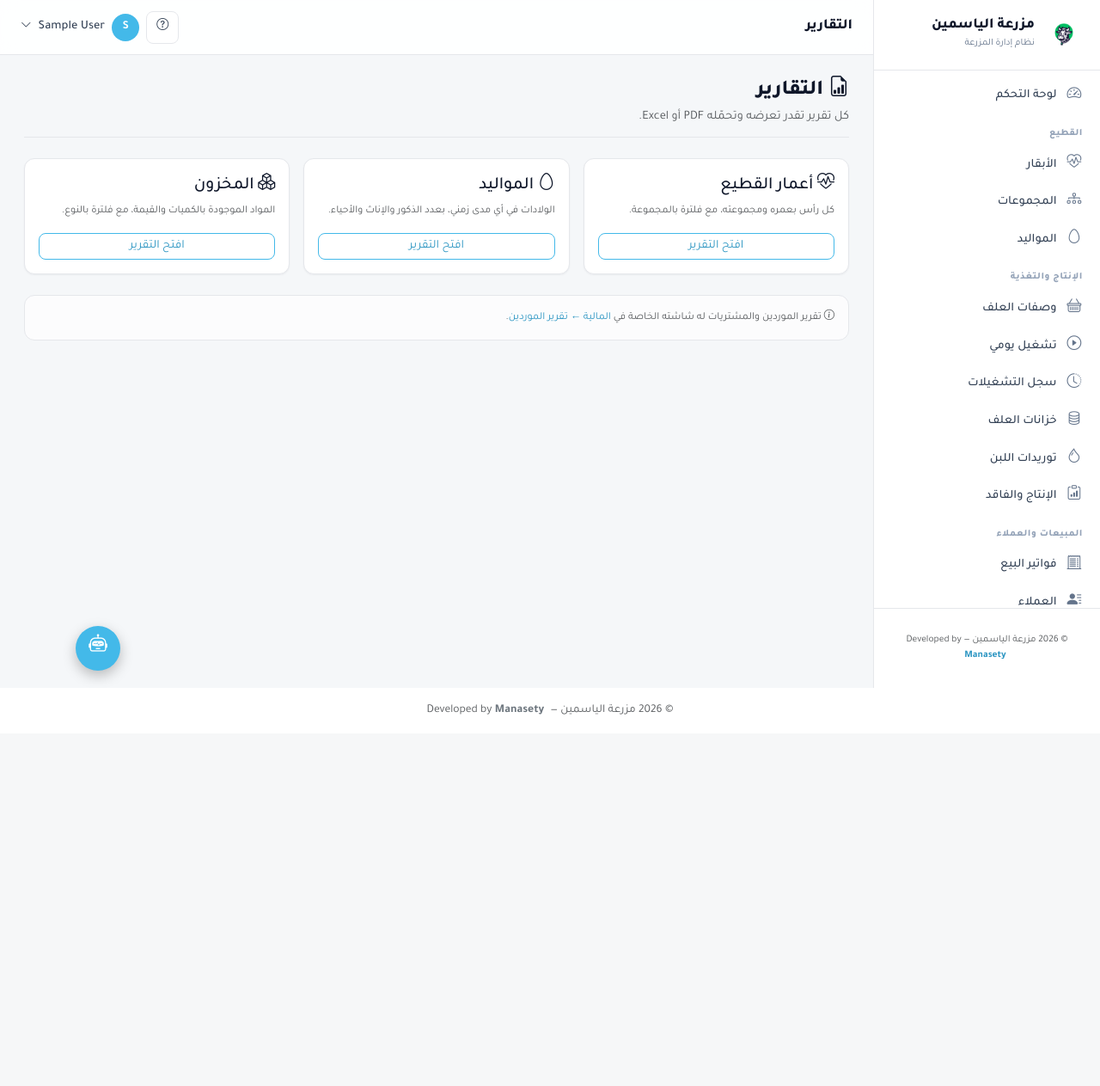
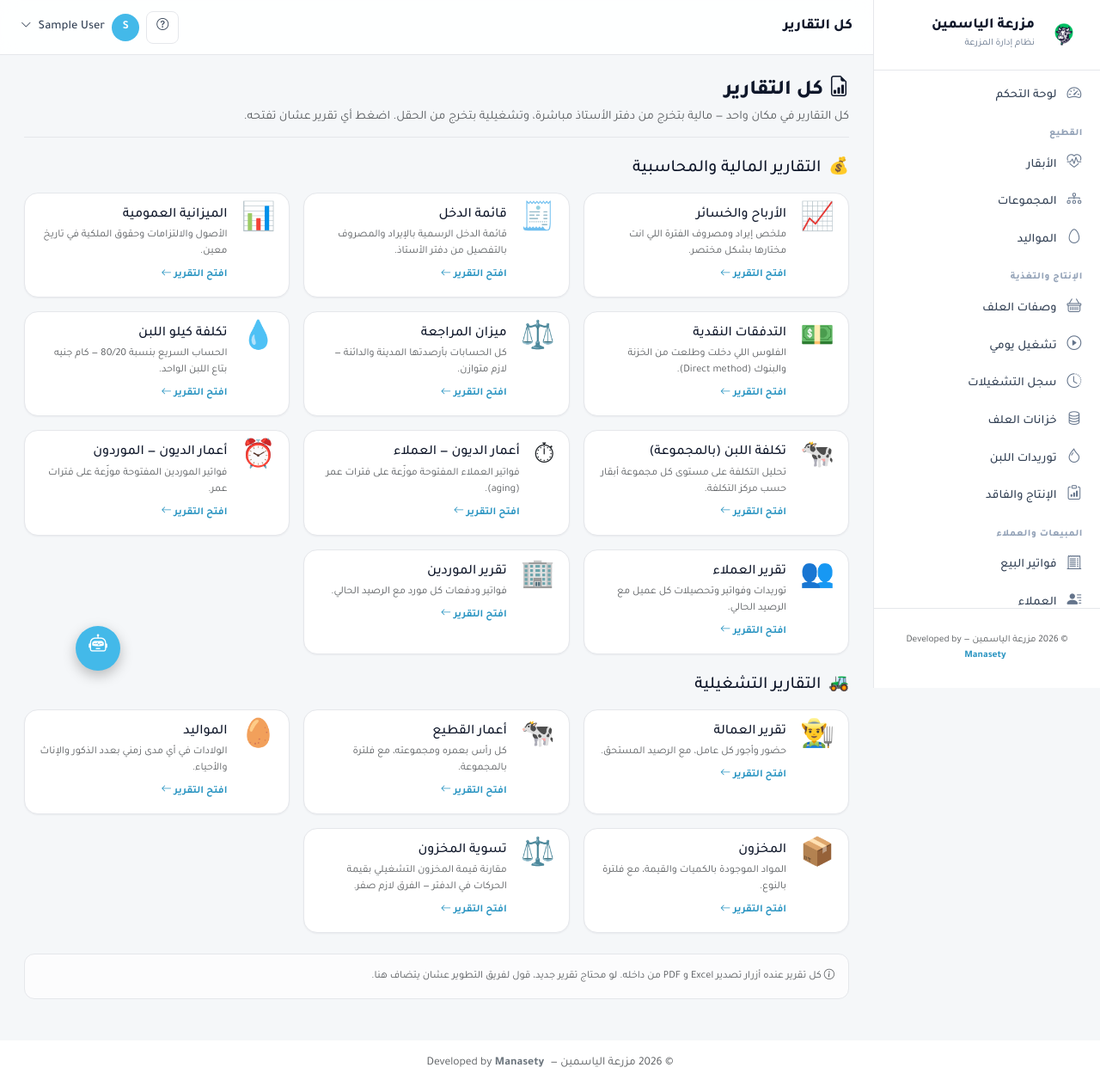
Before and after one commit to Abdelhammid1/elyasmin, a Flask app: page /reports/ in a window 1280 px wide. Shown: the whole page at 86% size. Before the commit the page ends 831 px from the top, so only its background shows below. Run offline with Flask 3, Linux system fonts and the light colour scheme; the visitor is signed in with stand-in values (Sample User, id 1); some libraries are stand-ins or nearby versions.

Commit message:
NAV P12-2 (YAS-NAV-2): categorised reports landing page
Rewrites /reports/ from a 3-tile herd-only page into a full report
directory grouped into two sections:

- **التقارير المالية والمحاسبية** (11 tiles): pnl, income statement,
  balance sheet, cash flow, trial balance, milk cost (quick + by group),
  aging (customers + suppliers), customer report, supplier report.
- **التقارير التشغيلية** (5 tiles): labor report, herd ages, births,
  stock, inventory valuation.

Each tile is an anchor .card with emoji icon + arabic title +
one-line description + open-arrow, using --ms-line/--ms-brand tokens
so it stays consistent with the dashboard shell. Hover lifts the
card + tints the border like the rest of Marsoud primitives.

Endpoints untouched — the doc explicitly says the reports section is
just a fanout, not new routes.

Co-Authored-By: Claude Opus 4.7 <noreply@anthropic.com>
Claude-Session: https://claude.ai/code/session_01R7nN1CVYipz7HnaAvJecVN

```diff
--- a/app/templates/reports/index.html
+++ b/app/templates/reports/index.html
@@ -1,38 +1,129 @@
 {% extends "base.html" %}
-{% block title %}التقارير{% endblock %}
+{% block title %}كل التقارير{% endblock %}
 {% block content %}
 <div class="page-header">
-  <h1><i class="bi bi-file-earmark-bar-graph"></i> التقارير</h1>
-  <p class="text-muted mb-0">كل تقرير تقدر تعرضه وتحمّله PDF أو Excel.</p>
+  <h1><i class="bi bi-file-earmark-bar-graph"></i> كل التقارير</h1>
+  <p class="text-muted mb-0">
+    كل التقارير في مكان واحد — مالية بتخرج من دفتر الأستاذ مباشرة،
+    وتشغيلية بتخرج من الحقل. اضغط أي تقرير عشان تفتحه.
+  </p>
 </div>
 
-<div class="row g-3">
-  <div class="col-md-6 col-lg-4">
-    <div class="card p-3 h-100">
-      <h5><i class="bi bi-heart-pulse"></i> أعمار القطيع</h5>
-      <p class="text-muted small flex-grow-1">كل رأس بعمره ومجموعته، مع فلترة بالمجموعة.</p>
-      <a href="{{ url_for('reports.herd_ages') }}" class="btn btn-outline-primary btn-sm mt-auto">افتح التقرير</a>
+{# PHASE 12 (YAS-NAV-2): categorised reports landing.
+   Each tile is a self-contained card with emoji icon + arabic title +
+   one-line description + open button. Two sections stacked. #}
+
+<div class="mb-4">
+  <h5 class="mb-3">
+    <span class="me-1" style="font-size:1.2rem;">💰</span>
+    التقارير المالية والمحاسبية
+  </h5>
+  <div class="row g-3">
+    {% set financial = [
+      {"emoji": "📈", "title": "الأرباح والخسائر",
+       "desc":  "ملخص إيراد ومصروف الفترة اللي انت مختارها بشكل مختصر.",
+       "url":   url_for('finance.pnl')},
+      {"emoji": "🧾", "title": "قائمة الدخل",
+       "desc":  "قائمة الدخل الرسمية بالإيراد والمصروف بالتفصيل من دفتر الأستاذ.",
+       "url":   url_for('accounting.income_statement_view')},
+      {"emoji": "📊", "title": "الميزانية العمومية",
+       "desc":  "الأصول والالتزامات وحقوق الملكية في تاريخ معين.",
+       "url":   url_for('accounting.balance_sheet_view')},
+      {"emoji": "💵", "title": "التدفقات النقدية",
+       "desc":  "الفلوس اللي دخلت وطلعت من الخزنة والبنوك (Direct method).",
+       "url":   url_for('accounting.cash_flow_view')},
+      {"emoji": "⚖️", "title": "ميزان المراجعة",
+       "desc":  "كل الحسابات بأرصدتها المدينة والدائنة — لازم متوازن.",
+       "url":   url_for('accounting.trial_balance_view')},
+      {"emoji": "💧", "title": "تكلفة كيلو اللبن",
+       "desc":  "الحساب السريع بنسبة 80/20 — كام جنيه بتاع اللبن الواحد.",
+       "url":   url_for('finance.milk_cost')},
+      {"emoji": "🐄", "title": "تكلفة اللبن (بالمجموعة)",
+       "desc":  "تحليل التكلفة على مستوى كل مجموعة أبقار حسب مركز التكلفة.",
+       "url":   url_for('accounting.milk_cost_by_group_view')},
+      {"emoji": "⏱", "title": "أعمار الديون — العملاء",
+       "desc":  "فواتير العملاء المفتوحة موزّعة على فترات عمر (aging).",
+       "url":   url_for('customers.dues')},
+      {"emoji": "⏰", "title": "أعمار الديون — الموردون",
+       "desc":  "فواتير الموردين المفتوحة موزّعة على فترات عمر.",
+       "url":   url_for('suppliers.dues')},
+      {"emoji": "👥", "title": "تقرير العملاء",
+       "desc":  "توريدات وفواتير وتحصيلات كل عميل مع الرصيد الحالي.",
+       "url":   url_for('customers.customers_report')},
+      {"emoji": "🏢", "title": "تقرير الموردين",
+       "desc":  "فواتير ودفعات كل مورد مع الرصيد الحالي.",
+       "url":   url_for('suppliers.suppliers_report')},
+    ] %}
+    {% for r in financial %}
+    <div class="col-md-6 col-lg-4">
+      <a href="{{ r.url }}" class="card p-3 h-100 text-decoration-none text-body"
+         style="border: 1px solid var(--ms-line); border-radius: var(--ms-radius-lg); transition: all .15s ease;"
+         onmouseover="this.style.borderColor='var(--ms-brand)'; this.style.transform='translateY(-2px)'; this.style.boxShadow='var(--ms-shadow-md)';"
+         onmouseout="this.style.borderColor='var(--ms-line)'; this.style.transform=''; this.style.boxShadow='';">
+        <div class="d-flex align-items-start gap-3">
+          <div style="font-size:2rem; line-height:1;">{{ r.emoji }}</div>
+          <div class="flex-grow-1">
+            <h6 class="mb-1" style="color: var(--ms-ink-1);">{{ r.title }}</h6>
+            <p class="text-muted small mb-2">{{ r.desc }}</p>
+            <div class="small" style="color: var(--ms-brand-dark); font-weight:600;">
+              افتح التقرير <i class="bi bi-arrow-left"></i>
+            </div>
+          </div>
+        </div>
+      </a>
     </div>
-  </div>
-  <div class="col-md-6 col-lg-4">
-    <div class="card p-3 h-100">
-      <h5><i class="bi bi-egg"></i> المواليد</h5>
-      <p class="text-muted small flex-grow-1">الولادات في أي مدى زمني، بعدد الذكور والإناث والأحياء.</p>
-      <a href="{{ url_for('reports.births') }}" class="btn btn-outline-primary btn-sm mt-auto">افتح التقرير</a>
-    </div>
-  </div>
-  <div class="col-md-6 col-lg-4">
-    <div class="card p-3 h-100">
-      <h5><i class="bi bi-boxes"></i> المخزون</h5>
-      <p class="text-muted small flex-grow-1">المواد الموجودة بالكميات والقيمة، مع فلترة بالنوع.</p>
-      <a href="{{ url_for('reports.stock') }}" class="btn btn-outline-primary btn-sm mt-auto">افتح التقرير</a>
-    </div>
+    {% endfor %}
   </div>
 </div>
 
-<div class="alert alert-light border mt-4 small text-muted">
+<div class="mb-4">
+  <h5 class="mb-3">
+    <span class="me-1" style="font-size:1.2rem;">🚜</span>
+    التقارير التشغيلية
+  </h5>
+  <div class="row g-3">
+    {% set operational = [
+      {"emoji": "👨‍🌾", "title": "تقرير العمالة",
+       "desc":  "حضور وأجور كل عامل، مع الرصيد المستحق.",
+       "url":   url_for('labor.report')},
+      {"emoji": "🐄", "title": "أعمار القطيع",
+       "desc":  "كل رأس بعمره ومجموعته، مع فلترة بالمجموعة.",
+       "url":   url_for('reports.herd_ages')},
+      {"emoji": "🥚", "title": "المواليد",
+       "desc":  "الولادات في أي مدى زمني بعدد الذكور والإناث والأحياء.",
+       "url":   url_for('reports.births')},
+      {"emoji": "📦", "title": "المخزون",
+       "desc":  "المواد الموجودة بالكميات والقيمة، مع فلترة بالنوع.",
+       "url":   url_for('reports.stock')},
+      {"emoji": "⚖️", "title": "تسوية المخزون",
+       "desc":  "مقارنة قيمة المخزون التشغيلي بقيمة الحركات في الدفتر — الفرق لازم صفر.",
+       "url":   url_for('inventory.valuation')},
+    ] %}
+    {% for r in operational %}
+    <div class="col-md-6 col-lg-4">
+      <a href="{{ r.url }}" class="card p-3 h-100 text-decoration-none text-body"
+         style="border: 1px solid var(--ms-line); border-radius: var(--ms-radius-lg); transition: all .15s ease;"
+         onmouseover="this.style.borderColor='var(--ms-brand)'; this.style.transform='translateY(-2px)'; this.style.boxShadow='var(--ms-shadow-md)';"
+         onmouseout="this.style.borderColor='var(--ms-line)'; this.style.transform=''; this.style.boxShadow='';">
+        <div class="d-flex align-items-start gap-3">
+          <div style="font-size:2rem; line-height:1;">{{ r.emoji }}</div>
+          <div class="flex-grow-1">
+            <h6 class="mb-1" style="color: var(--ms-ink-1);">{{ r.title }}</h6>
+            <p class="text-muted small mb-2">{{ r.desc }}</p>
+            <div class="small" style="color: var(--ms-brand-dark); font-weight:600;">
+              افتح التقرير <i class="bi bi-arrow-left"></i>
+            </div>
+          </div>
+        </div>
+      </a>
+    </div>
+    {% endfor %}
+  </div>
+</div>
+
+<div class="alert alert-light border small text-muted">
   <i class="bi bi-info-circle"></i>
-  تقرير الموردين والمشتريات له شاشته الخاصة في
-  <a href="{{ url_for('suppliers.suppliers_report') }}">المالية ← تقرير الموردين</a>.
+  كل تقرير عنده أزرار تصدير Excel و PDF من داخله. لو محتاج تقرير جديد،
+  قول لفريق التطوير عشان يتضاف هنا.
 </div>
 {% endblock %}
```
